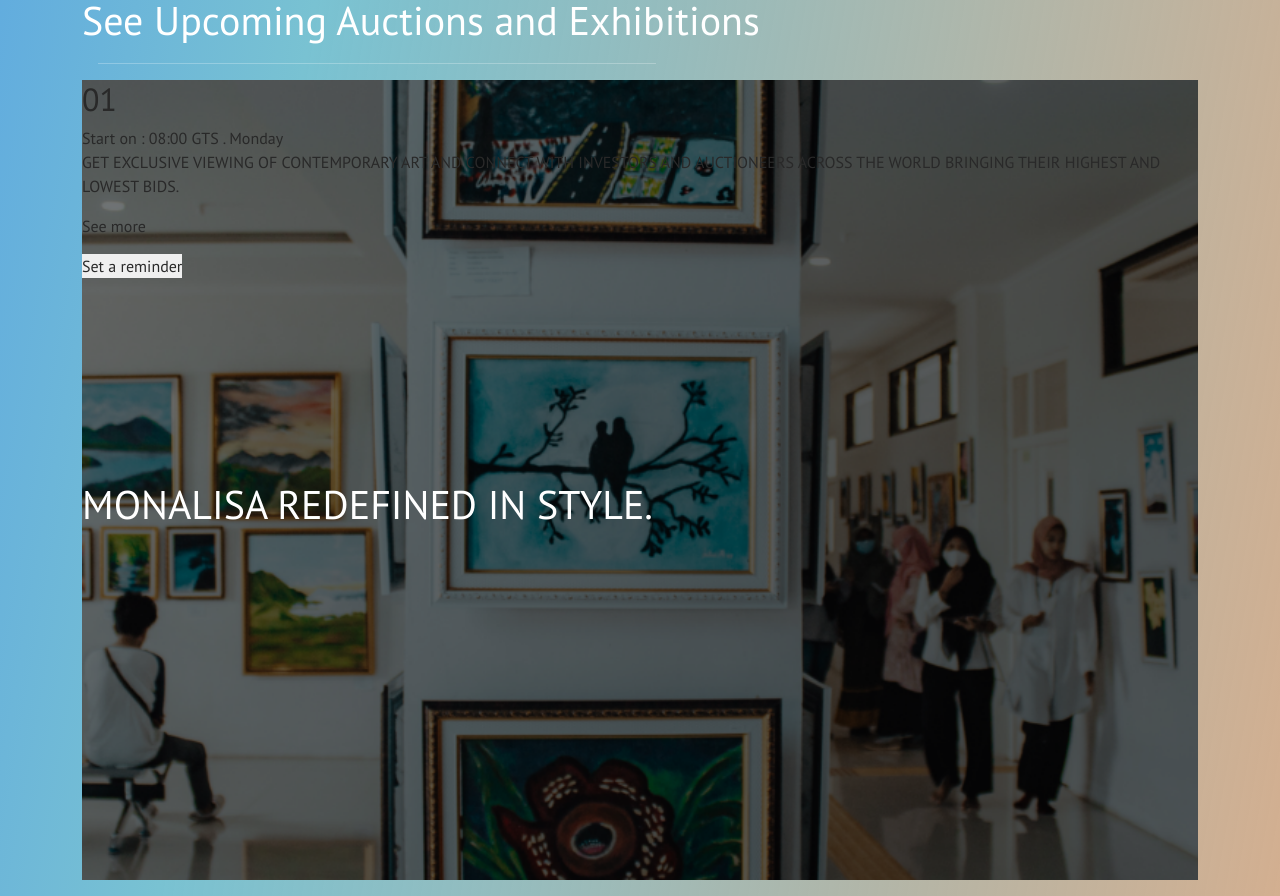
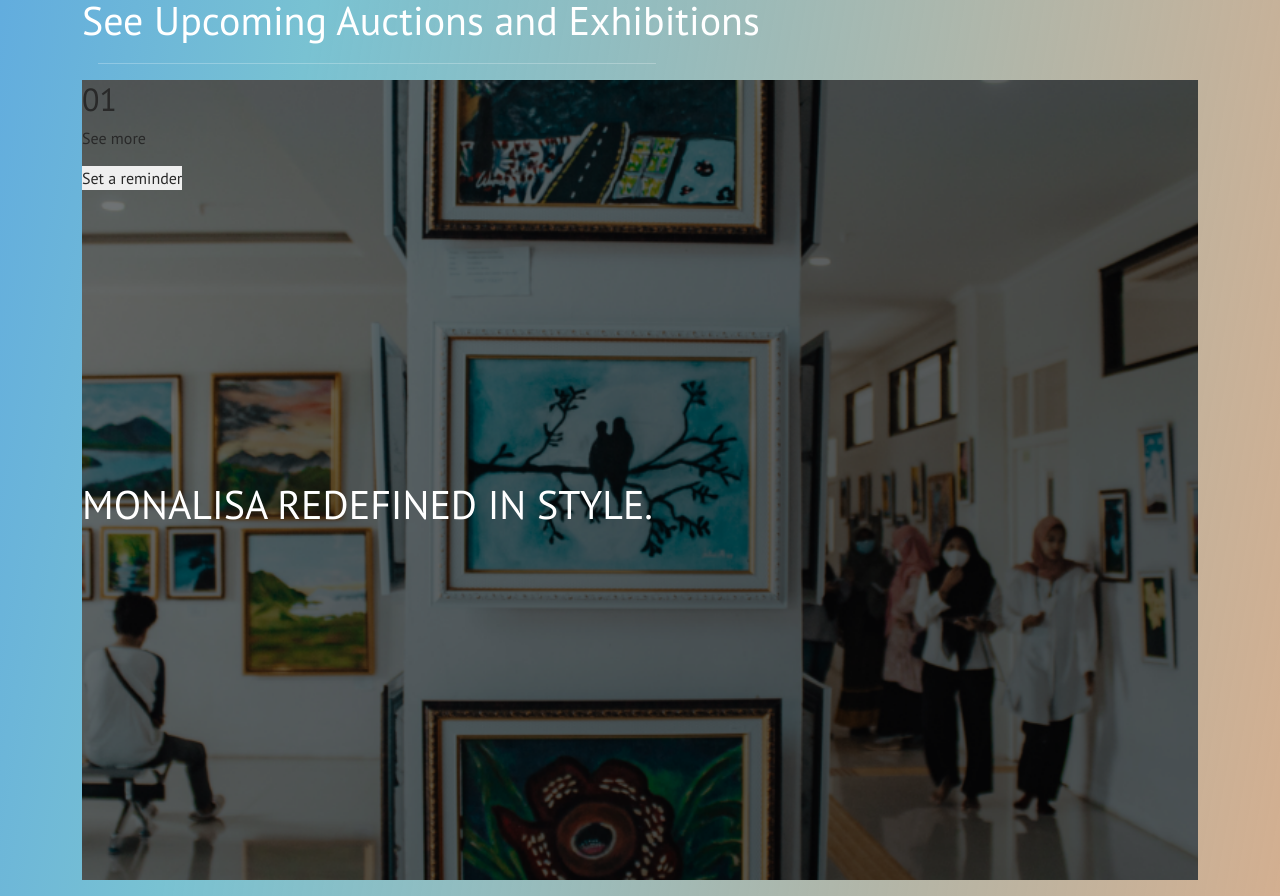
Before and after one commit to Barnyvic/artsy, a React (Vite) app: page / in a window 1280 px wide. Shown: the part 2540-3436 px from the top of the page. Built offline with nearby package versions, Linux system fonts and the light colour scheme; a web font is replaced by a local one.

Commit message:
commeted something

```diff
--- a/src/pages/HomePage.jsx
+++ b/src/pages/HomePage.jsx
@@ -110,12 +110,12 @@ function HomePage() {
               <div className="auctionContents">
                 <h2>01</h2>
                 <div className="monday">
-                  <span>Start on : 08:00 GTS . Monday</span>
+                  {/* <span>Start on : 08:00 GTS . Monday</span>
                   <p>
                     GET EXCLUSIVE VIEWING OF CONTEMPORARY ART AND CONNECT WITH
                     INVESTORS AND AUCTIONEERS ACROSS THE WORLD BRINGING THEIR
                     HIGHEST AND LOWEST BIDS.
-                  </p>
+                  </p> */}
                 </div>
                 <div className="seeMore">
                   <p>See more</p>
```
